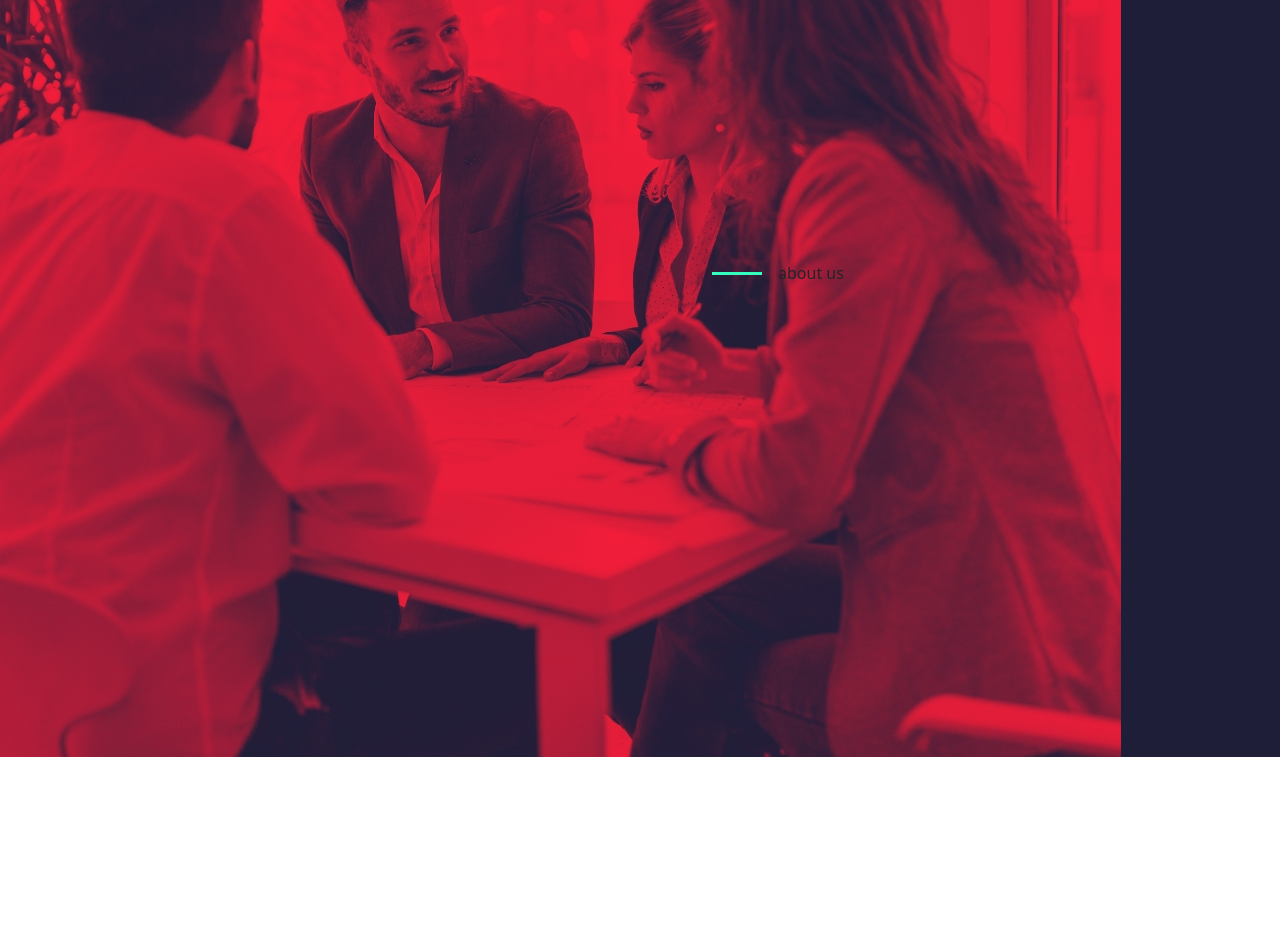
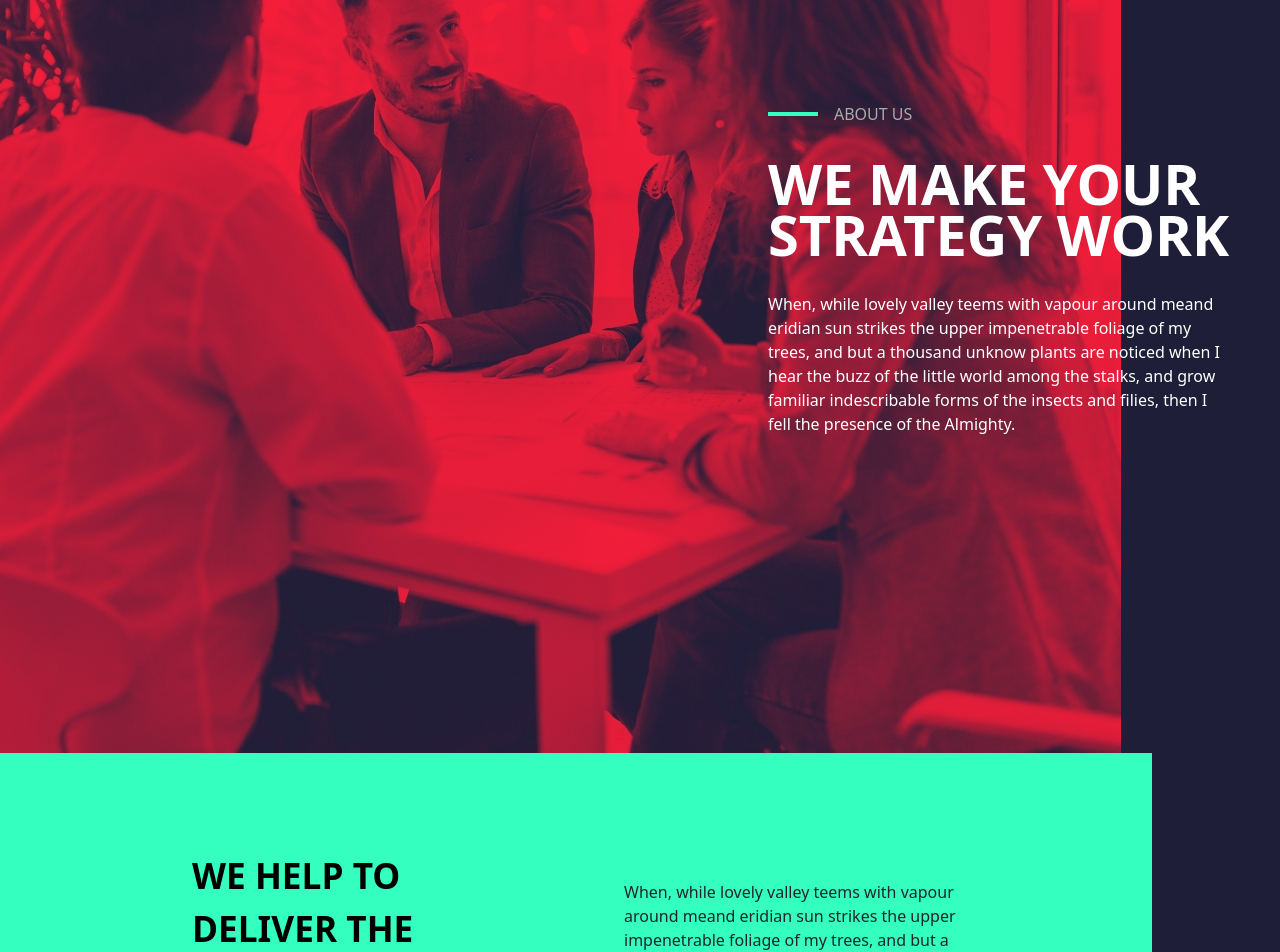
Before and after one commit to leonardopozzan/proj-html-vuejs, a Vue app: page / in a window 1280 px wide. Shown: the part 1840-2792 px from the top of the page. Before the commit the page ends 2597 px from the top, so only its background shows below. Built offline with nearby package versions, Linux system fonts and the light colour scheme; the HTML template or start-up script is replaced by a standard one.

Commit message:
about us

```diff
--- a/src/assets/_mixins.scss
+++ b/src/assets/_mixins.scss
@@ -0,0 +1,7 @@
+@use './variables' as*;
+@mixin myTitle($size : 3rem) {
+    text-transform: uppercase;
+    color: $white;
+    font-weight: bold;
+    font-size: $size;
+}
--- a/src/components/AboutUs.vue
+++ b/src/components/AboutUs.vue
@@ -1,20 +1,30 @@
 <template>
     <section id="about-us">
         <div class="d-flex align-items-center">
-            <div class="img-box"><img src="img/business-people-working-together-on-project-and-5FHSKBL.jpg" alt=""></div>
-            <div class="ps-2">
+            <div class="img-box me-3"><img src="img/business-people-working-together-on-project-and-5FHSKBL.jpg" alt=""></div>
+            <div class="ps-5 box">
                 <div class="d-flex align-items-center">
                     <div class="line"></div>
                     <div class="sub-title">about us</div>
                 </div>
+                <div class="title">we make your strategy work</div>
+                <div>
+                    When, while lovely valley teems with vapour around meand eridian sun strikes the upper impenetrable foliage of my trees, and but a thousand unknow plants are noticed when I hear the buzz of the little world among the stalks, and grow familiar indescribable forms of the insects and filies, then I fell the presence of the Almighty.
+                </div>
             </div>
+        </div>
+        <div class="info">
+            <div class="col-4 pe-5">we help to deliver the business case</div>
+            <div class="col-4 ps-5">When, while lovely valley teems with vapour around meand eridian sun strikes the upper impenetrable foliage of my trees, and but a thousand unknow</div>
+            <ButtonComponent text="get started" bgColor="#F00E2E" class="my-btn"/>
         </div>
     </section>
 </template>
 
 <script>
+import ButtonComponent from './ButtonComponent.vue';
     export default {
-
+        components: { ButtonComponent }
     }
 </script>
 
@@ -26,11 +36,43 @@ section{
     .img-box{
         width: 55%;
     }
-    .line{
+    .box{
+        width: 40%;
+        color: $white;
+        .line{
             width: 50px;
             background-color: $bg-acqua;
             height: 0.2rem;
             margin-right: 1rem;
         }
+        .sub-title{
+            text-transform: uppercase;
+            color: $text-grey;
+        }
+        .title{
+            @include myTitle(3.5rem);
+            line-height: 3.2rem;
+            padding: 2rem 0;
+        }
+    }
+
+    .info{
+        position: relative;
+        background-color: $bg-acqua;
+        width: 90%;
+        padding: 6rem 0;
+        display: flex;
+        align-items: center;
+        justify-content: center;
+        & div:first-child{
+            @include myTitle(2.2rem);
+            color: black;
+        }
+        .my-btn{
+            position: absolute;
+            bottom: 0; right: 0;
+            color: $white;
+        }
+    }
 }
 </style>
--- a/src/components/ButtonComponent.vue
+++ b/src/components/ButtonComponent.vue
@@ -14,5 +14,6 @@
 .my-btn{
     text-transform: uppercase;
     padding: 0.7rem 3rem;
+    border: 0;
 }
 </style>
--- a/src/components/HeaderComponent.vue
+++ b/src/components/HeaderComponent.vue
@@ -72,9 +72,7 @@ header{
         }
         .title{
             padding: 2rem 0;
-            color: $white;
-            font-size: 4.5rem;
-            font-weight: bold;
+            @include myTitle(4.5rem);
             line-height: 4rem;
         }
 
--- a/src/data/store.js
+++ b/src/data/store.js
@@ -1,6 +1,6 @@
 // import reactive from 'vue';
 
-const navbar =[
+const navbar = [
     {title:'home',url:'#'},
     {title:'about',url:'#about-us'},
     {title:'projects',url:'#project'},
```
